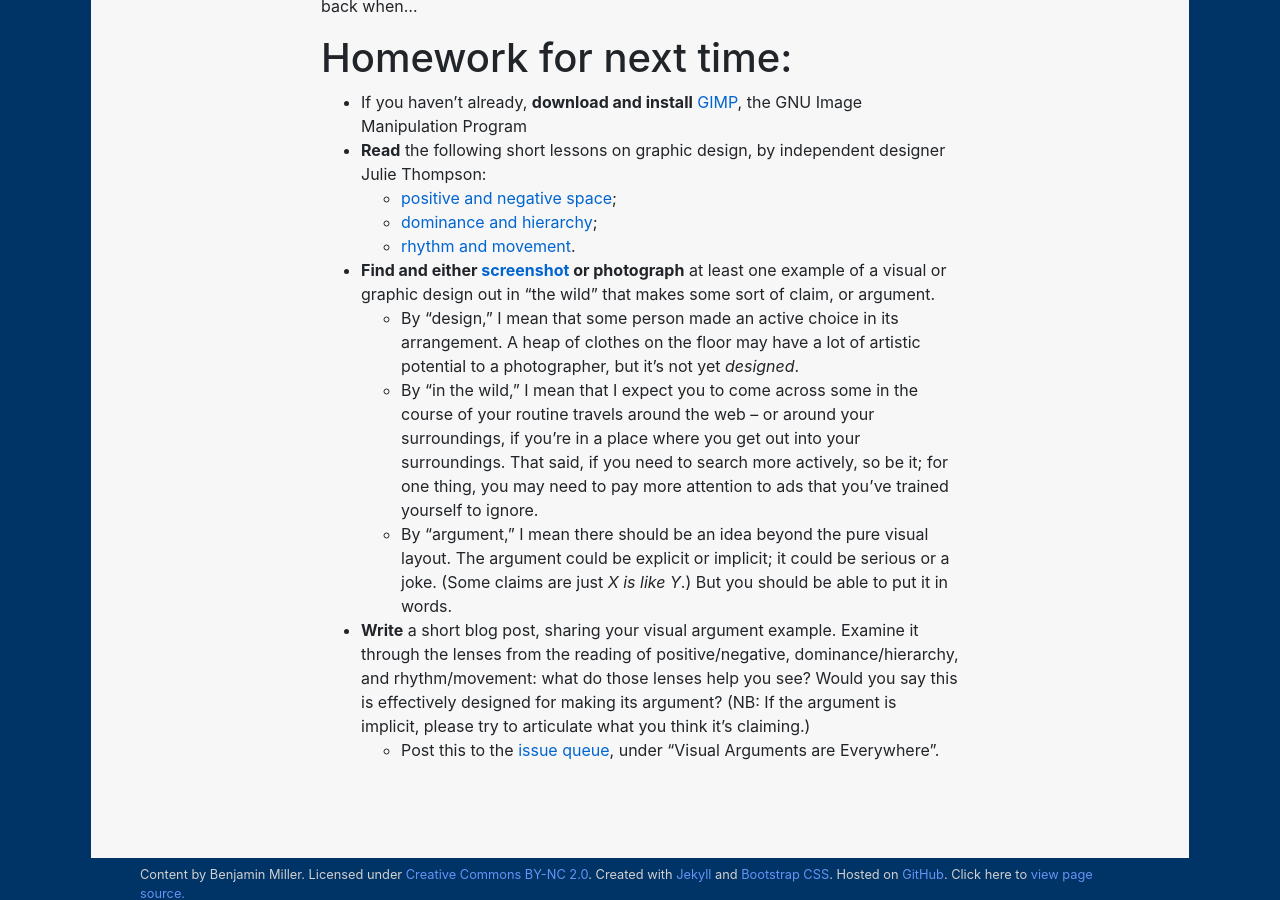
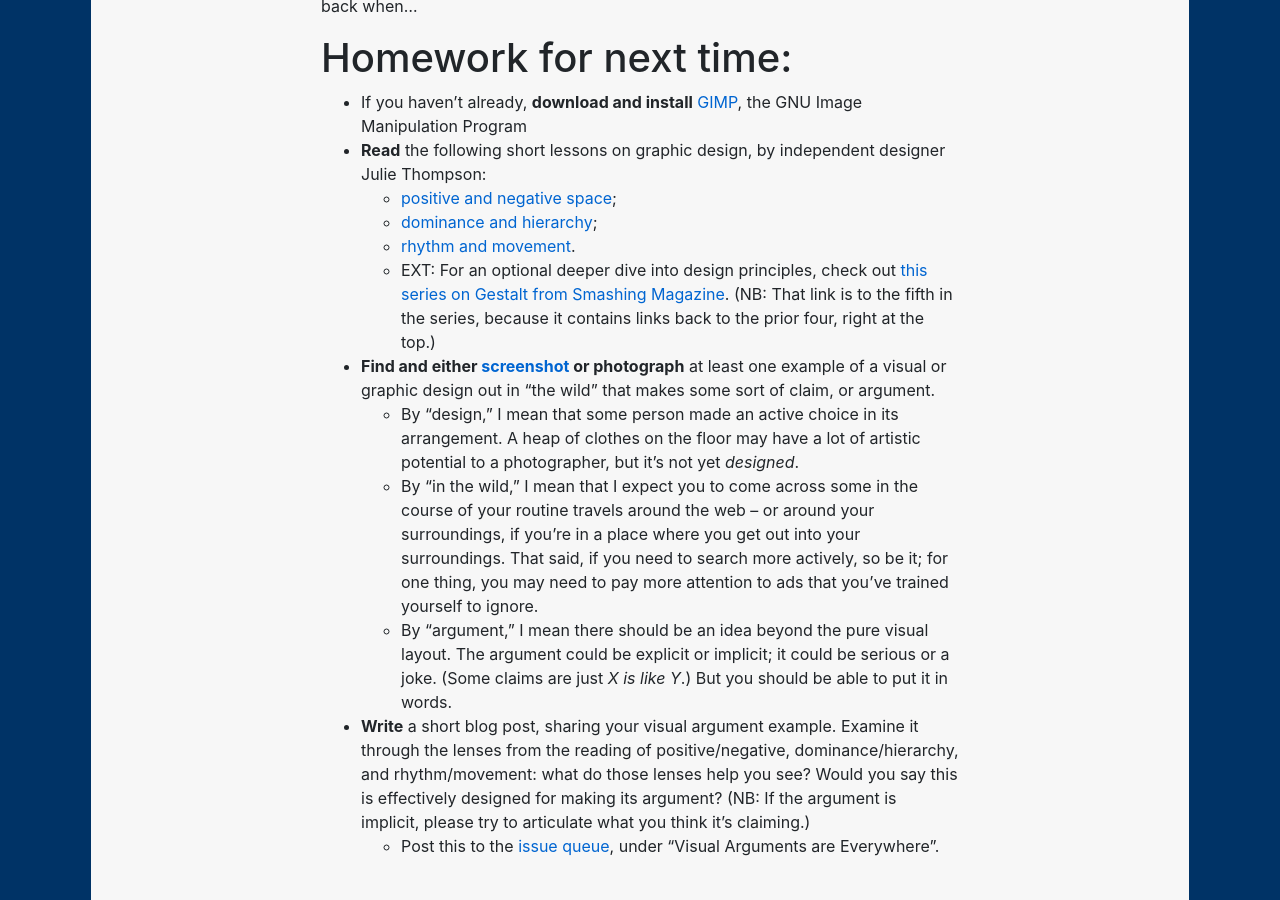
Before and after one commit to benmiller314/cdm2021spring, a Jekyll site: the page built from plans/lesson-09.md, in a window 1280 px wide and 900 px high, scrolled down 3578 px. Built offline with Jekyll 4.4.1, drawn with Linux system fonts in a browser that asks for light colours; our own code applies the rules of GitHub Pages for plain Markdown files.

Commit message:
add link to Smashing Magazine's series on Gestalt & design

```diff
--- a/plans/lesson-09.md
+++ b/plans/lesson-09.md
@@ -128,6 +128,7 @@ I'll demo, using Beverly & Pack. "Fly Me to the Moon, by Way of a Hot Air Balloo
    - <a href="https://www.thetypetree.com/blog/graphic-design-101-positive-and-negative-space">positive and negative space</a>;
    - <a href="https://www.thetypetree.com/blog/graphic-design-101-dominancehierarchy">dominance and hierarchy</a>;
    - <a href="https://www.thetypetree.com/blog/graphic-design-101-rhythm-and-movement">rhythm and movement</a>.
+   - EXT: For an optional deeper dive into design principles, check out [this series on Gestalt from Smashing Magazine](https://www.smashingmagazine.com/2015/02/design-principles-dominance-focal-points-hierarchy). (NB: That link is to the fifth in the series, because it contains links back to the prior four, right at the top.)
 * **Find and either [screenshot](https://www.take-a-screenshot.org/) or photograph** at least one example of a visual or graphic design out in "the wild" that makes some sort of claim, or argument.
   - By "design," I mean that some person made an active choice in its arrangement. A heap of clothes on the floor may have a lot of artistic potential to a photographer, but it's not yet *designed*.
   - By "in the wild," I mean that I expect you to come across some in the course of your routine travels around the web – or around your surroundings, if you're in a place where you get out into your surroundings. That said, if you need to search more actively, so be it; for one thing, you may need to pay more attention to ads that you've trained yourself to ignore.
```
